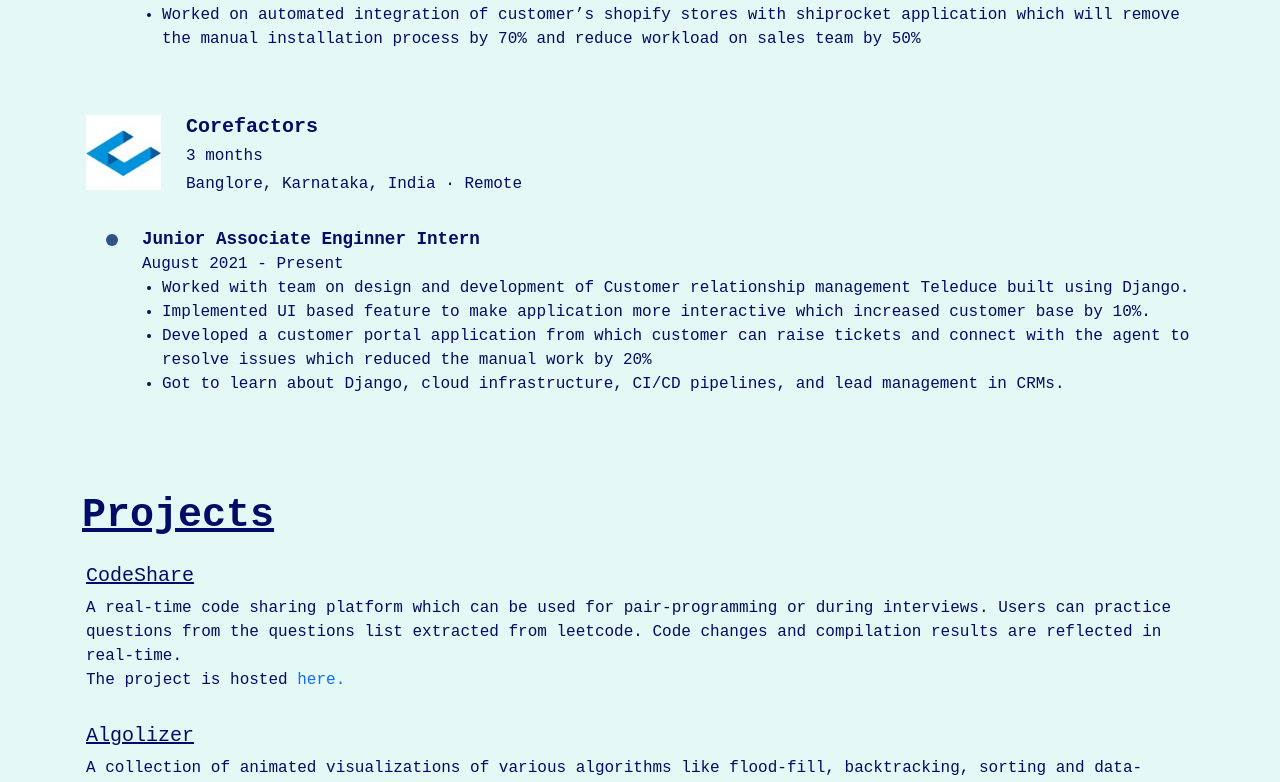
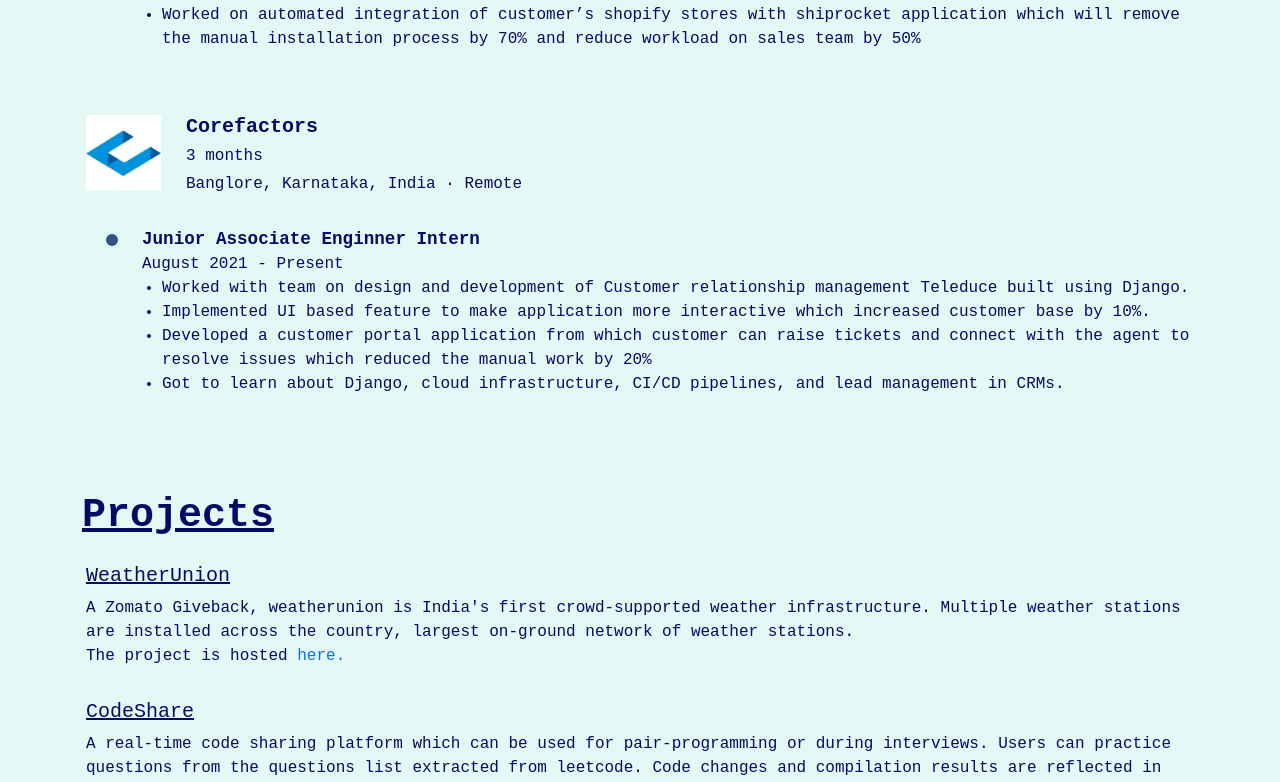
Before and after one commit to jindal2209/mysite, a React (Create React App) app: page / in a window 1280 px wide. Shown: the part 2004-2786 px from the top of the page. Built offline with nearby package versions, Linux system fonts and the light colour scheme.

Commit message:
updated data

```diff
--- a/src/components/projects/projects_data.js
+++ b/src/components/projects/projects_data.js
@@ -1,4 +1,11 @@
 export const data = [
+  {
+    name: 'WeatherUnion',
+    desc: 'A Zomato Giveback, weatherunion is India\'s first crowd-supported weather infrastructure. Multiple weather stations are installed across the country, largest on-ground network of weather stations.',
+    link: 'https://weatherunion.com',
+    hosted: true,
+    available: true
+  },
   {
     name: 'CodeShare',
     desc: 'A real-time code sharing platform which can be used for pair-programming or during interviews. Users can practice questions from the questions list extracted from leetcode. Code changes and compilation results are reflected in real-time.',
--- a/src/components/skill/skills_data.js
+++ b/src/components/skill/skills_data.js
@@ -14,6 +14,10 @@ export const data = [
   {
     name: "Javascript",
     src: "https://raw.githubusercontent.com/devicons/devicon/master/icons/javascript/javascript-original.svg"
+  },
+  {
+    name: "Ruby",
+    src: "https://raw.githubusercontent.com/devicons/devicon/master/icons/ruby/ruby-original.svg"
   },
   {
     name: 'MySQL',
```
